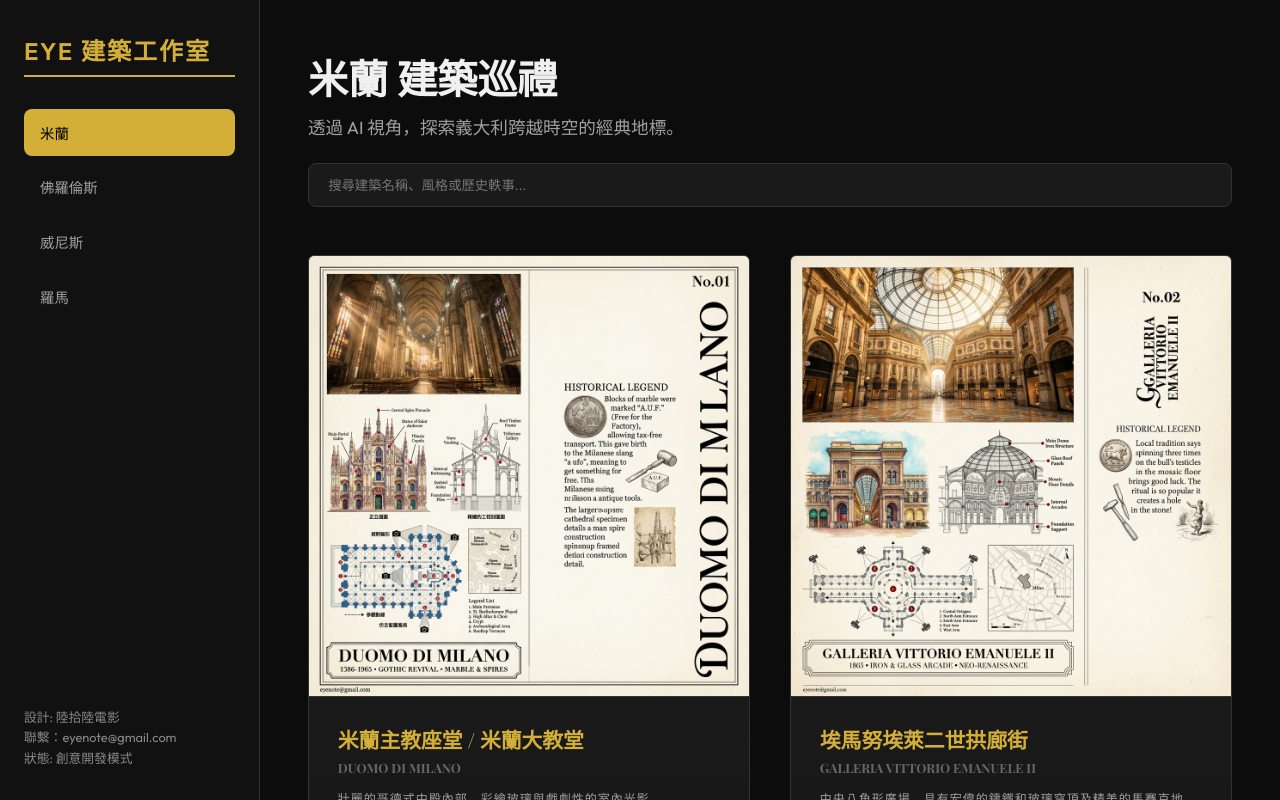
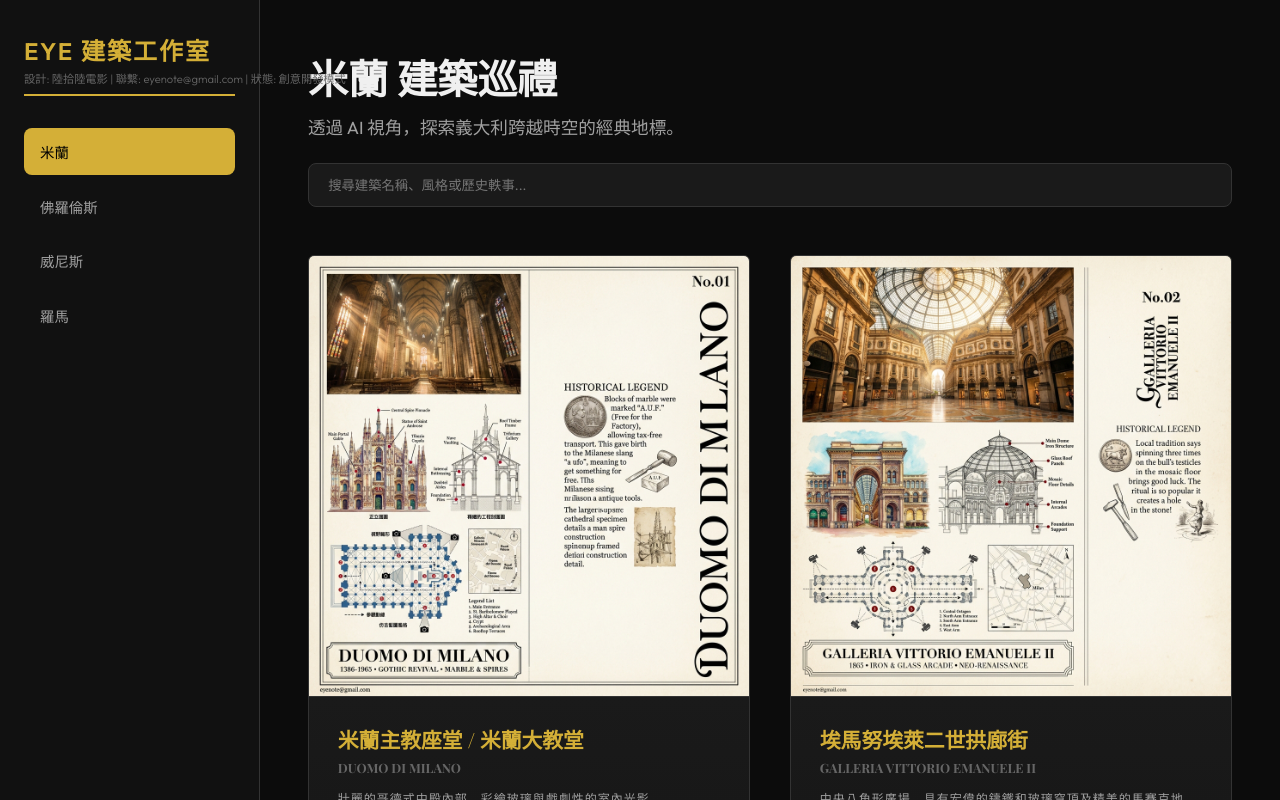
Before and after one commit to eyenote2024/italy-arch-manager, a React (Vite) app: page / in a window 1280 px wide. Shown: the top 800 px of the page. Built offline with nearby package versions, Linux system fonts and the light colour scheme; a web font is replaced by a local one.

Commit message:
UI: Consolidated branding info into the logo section

```diff
--- a/src/App.jsx
+++ b/src/App.jsx
@@ -28,7 +28,10 @@ function App() {
     <div className="app-container">
       {/* Sidebar Navigation */}
       <aside className="sidebar">
-        <div className="logo">EYE 建築工作室</div>
+        <div className="logo">
+          EYE 建築工作室
+          <span className="logo-subtext">設計: 陸拾陸電影 | 聯繫: eyenote@gmail.com | 狀態: 創意開發模式</span>
+        </div>
         <nav className="city-nav">
           {cities.map(city => (
             <div
@@ -41,13 +44,7 @@ function App() {
           ))}
         </nav>
 
-        <div style={{ marginTop: 'auto', fontSize: '0.8rem', color: '#888', lineHeight: '1.6' }}>
-          設計: 陸拾陸電影
-          <br />
-          聯繫：eyenote@gmail.com
-          <br />
-          狀態: 創意開發模式
-        </div>
+        {/* 原本底部的資訊已移除並整合至 Logo */}
       </aside>
 
       {/* Main Exhibition Area */}
--- a/src/index.css
+++ b/src/index.css
@@ -58,6 +58,19 @@ h3 {
   letter-spacing: 2px;
   border-bottom: 2px solid var(--accent-gold);
   padding-bottom: 0.5rem;
+  display: flex;
+  flex-direction: column;
+  gap: 0.2rem;
+}
+
+.logo-subtext {
+  font-size: 0.7rem;
+  font-weight: 300;
+  color: #666;
+  letter-spacing: 0;
+  text-transform: none;
+  font-family: 'Outfit', sans-serif;
+  white-space: nowrap;
 }
 
 .city-nav {
@@ -282,7 +295,16 @@ header p {
     font-size: 1.1rem;
     border-bottom: none;
     padding-bottom: 0;
-    margin-right: 1.5rem;
+    margin-right: 0;
+    flex-direction: row;
+    align-items: baseline;
+    gap: 0.8rem;
+  }
+
+  .logo-subtext {
+    font-size: 0.6rem;
+    white-space: normal;
+    /* 手機版允許換行或是更彈性 */
   }
 
   .city-nav {
```
